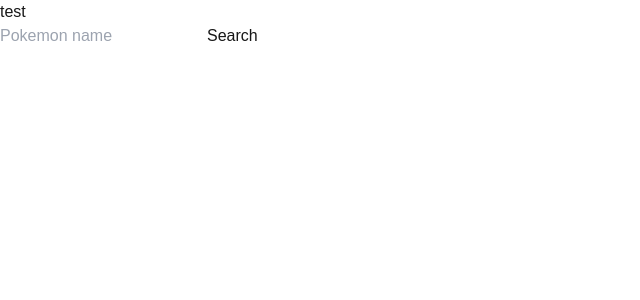
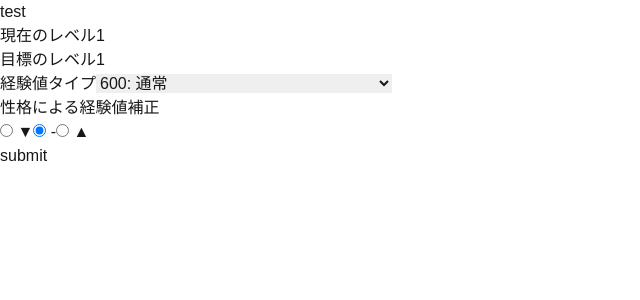
Before and after one commit to shohey1226/pokemon_sleep_candy_calculator, a Next.js app: page / in a window 1280 px wide. Shown: the top 300 px of the page, without its empty margins (0-640 px from the left). Built offline with nearby package versions, Linux system fonts and the light colour scheme.

Commit message:
added form with copilot

```diff
--- a/src/app/modules/pokemon/components/PokemonForm.tsx
+++ /dev/null
@@ -1,8 +0,0 @@
-export default function PokemonForm(){
-  return (
-    <form>
-      <input type="text" placeholder="Pokemon name" />
-      <button type="submit">Search</button>
-    </form>
-  );
-}
--- a/src/app/page.tsx
+++ b/src/app/page.tsx
@@ -1,5 +1,4 @@
-import Image from "next/image";
-import PokemonForm from "./modules/pokemon/components/PokemonForm";
+import PokemonForm from "../components/PokemonForm";
 
 export default function Home() {
   return (
--- /dev/null
+++ b/src/components/PokemonForm.tsx
@@ -0,0 +1,58 @@
+"use client";
+
+import { useState } from "react";
+
+export default function PokemonForm() {
+  const [formData, setFormData] = useState({
+    currentLevel: 1,
+    targetLevel: 1,
+    expType: "600",
+    expBoost: "normal"
+  });
+
+  const handleChange = (e) => {
+    e.preventDefault();
+    const { name, value } = e.target;
+    setFormData({
+      ...formData,
+      [name]: value
+    });
+  };
+
+  const handleSubmit = (e) => {
+    e.preventDefault();
+    console.log(formData);
+  };
+
+  return (
+    <form onSubmit={handleSubmit}>
+      <div>
+        <label>現在のレベル</label>
+        <input type="number" name="currentLevel" min="1" max="60" className="text-black" value={formData.currentLevel} onChange={handleChange} />
+      </div>
+      <div>
+        <label>目標のレベル</label>
+        <input type="number" name="targetLevel" min="1" max="60" className="text-black" value={formData.targetLevel} onChange={handleChange} />
+      </div>
+      <div>
+        <label>経験値タイプ</label>
+        <select name="expType" className="text-black" value={formData.expType} onChange={handleChange}>
+          <option value="600">600: 通常</option>
+          <option value="900">900: ヨーギラス系統、ミニリュウ系統</option>
+          <option value="1080">1080: ライコウ、エンテイ、スイクン</option>
+        </select>
+      </div>
+      <div>
+        <label>性格による経験値補正</label>
+        <div>
+          <input type="radio" name="expBoost" value="down" checked={formData.expBoost === "down"} onChange={handleChange} /> ▼
+          <input type="radio" name="expBoost" value="normal" checked={formData.expBoost === "normal"} onChange={handleChange} /> -
+          <input type="radio" name="expBoost" value="up" checked={formData.expBoost === "up"} onChange={handleChange} /> ▲
+        </div>
+      </div>
+      <button type="submit" value="Submit">
+        submit
+      </button>
+    </form>
+  );
+}
```
